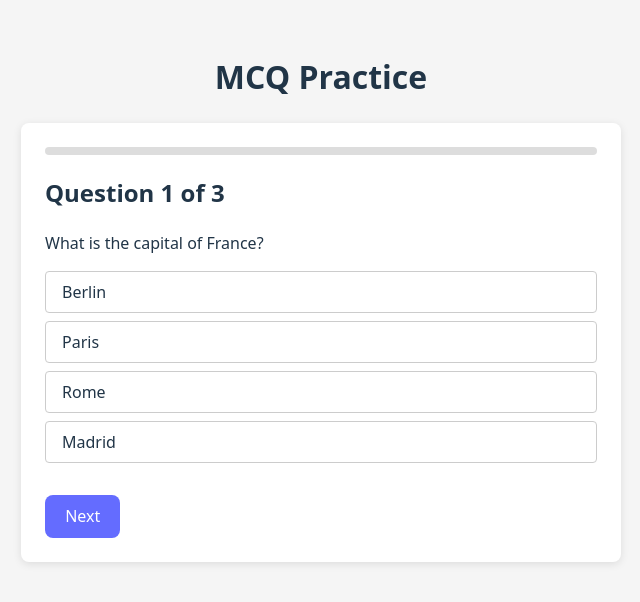
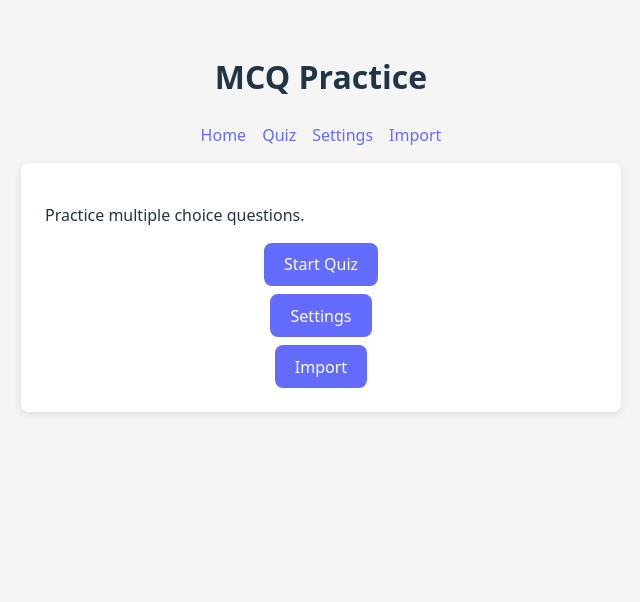
Before and after one commit to kursun12/MCQproject, a React (Vite) app in the folder mcqproject/: page / in a window 1280 px wide. Shown: the top 602 px of the page, without its empty margins (319-959 px from the left). Built offline with nearby package versions, Linux system fonts and the light colour scheme.

Commit message:
feat: add basic pages and import stub

```diff
--- a/mcqproject/package.json
+++ b/mcqproject/package.json
@@ -13,7 +13,8 @@
   },
   "dependencies": {
     "react": "^19.1.1",
-    "react-dom": "^19.1.1"
+    "react-dom": "^19.1.1",
+    "react-router-dom": "^7.8.2"
   },
   "devDependencies": {
     "@eslint/js": "^9.33.0",
--- a/mcqproject/src/App.css
+++ b/mcqproject/src/App.css
@@ -93,3 +93,27 @@ h1 {
 .incorrect {
   color: #cc0000;
 }
+
+.nav {
+  display: flex;
+  gap: 1rem;
+  justify-content: center;
+  margin-bottom: 1rem;
+}
+
+.nav a {
+  color: #646cff;
+  text-decoration: none;
+}
+
+.nav a:hover {
+  text-decoration: underline;
+}
+
+.landing-buttons {
+  display: flex;
+  flex-direction: column;
+  gap: 0.5rem;
+  align-items: center;
+  margin-top: 1rem;
+}
--- a/mcqproject/src/App.jsx
+++ b/mcqproject/src/App.jsx
@@ -1,12 +1,29 @@
 import './App.css';
+import { BrowserRouter, Routes, Route, Link } from 'react-router-dom';
 import Quiz from './Quiz.jsx';
+import LandingPage from './LandingPage.jsx';
+import Settings from './Settings.jsx';
+import ImportQuestions from './Import.jsx';
 
 function App() {
   return (
-    <div className="app">
-      <h1>MCQ Practice</h1>
-      <Quiz />
-    </div>
+    <BrowserRouter>
+      <div className="app">
+        <h1>MCQ Practice</h1>
+        <nav className="nav">
+          <Link to="/">Home</Link>
+          <Link to="/quiz">Quiz</Link>
+          <Link to="/settings">Settings</Link>
+          <Link to="/import">Import</Link>
+        </nav>
+        <Routes>
+          <Route path="/" element={<LandingPage />} />
+          <Route path="/quiz" element={<Quiz />} />
+          <Route path="/settings" element={<Settings />} />
+          <Route path="/import" element={<ImportQuestions />} />
+        </Routes>
+      </div>
+    </BrowserRouter>
   );
 }
 
--- /dev/null
+++ b/mcqproject/src/Import.jsx
@@ -0,0 +1,26 @@
+import { useState } from 'react';
+
+function ImportQuestions() {
+  const [count, setCount] = useState(0);
+
+  const handleFile = (e) => {
+    const file = e.target.files[0];
+    if (!file) return;
+    const reader = new FileReader();
+    reader.onload = () => {
+      const rows = reader.result.trim().split(/\r?\n/).filter(Boolean);
+      setCount(rows.length);
+    };
+    reader.readAsText(file);
+  };
+
+  return (
+    <div className="card">
+      <h2>Import Questions</h2>
+      <input type="file" accept=".csv" onChange={handleFile} />
+      {count > 0 && <p>Loaded {count} rows from CSV.</p>}
+    </div>
+  );
+}
+
+export default ImportQuestions;
--- /dev/null
+++ b/mcqproject/src/LandingPage.jsx
@@ -0,0 +1,16 @@
+import { Link } from 'react-router-dom';
+
+function LandingPage() {
+  return (
+    <div className="card landing">
+      <p>Practice multiple choice questions.</p>
+      <div className="landing-buttons">
+        <Link to="/quiz"><button>Start Quiz</button></Link>
+        <Link to="/settings"><button>Settings</button></Link>
+        <Link to="/import"><button>Import</button></Link>
+      </div>
+    </div>
+  );
+}
+
+export default LandingPage;
--- /dev/null
+++ b/mcqproject/src/Settings.jsx
@@ -0,0 +1,22 @@
+import { useState } from 'react';
+
+function Settings() {
+  const [numQuestions, setNumQuestions] = useState(3);
+
+  return (
+    <div className="card">
+      <h2>Settings</h2>
+      <label>
+        Number of questions
+        <input
+          type="number"
+          min="1"
+          value={numQuestions}
+          onChange={(e) => setNumQuestions(e.target.value)}
+        />
+      </label>
+    </div>
+  );
+}
+
+export default Settings;
```
Also changed, not shown: 1 other file (tests, documents, lock files or other folders).
